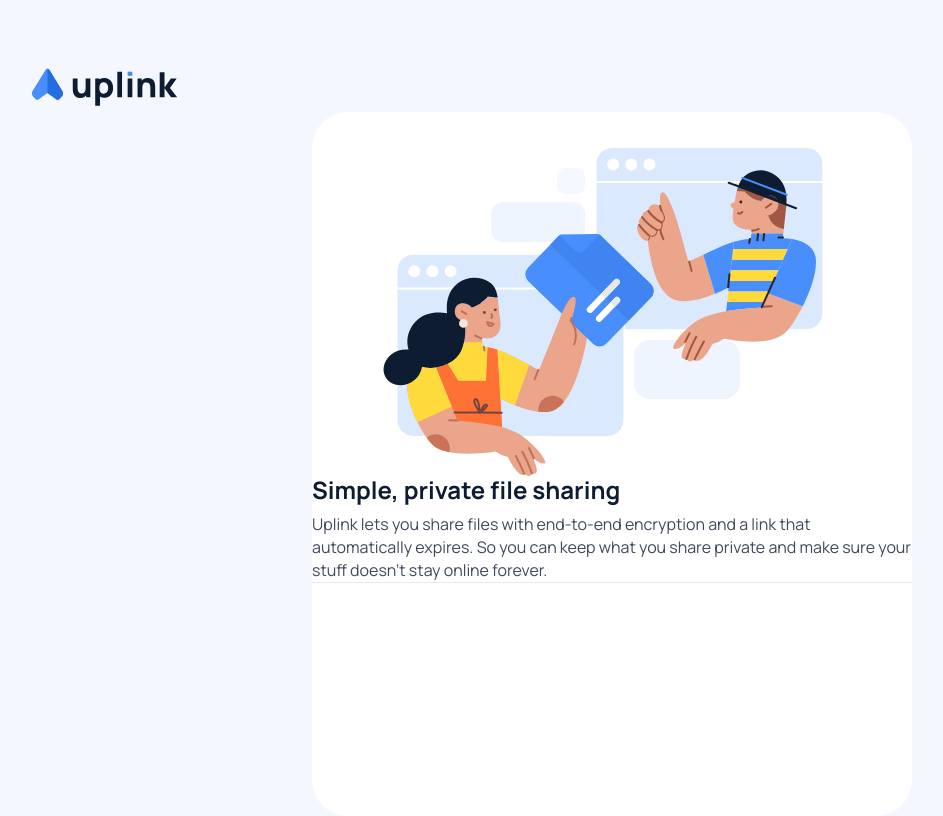
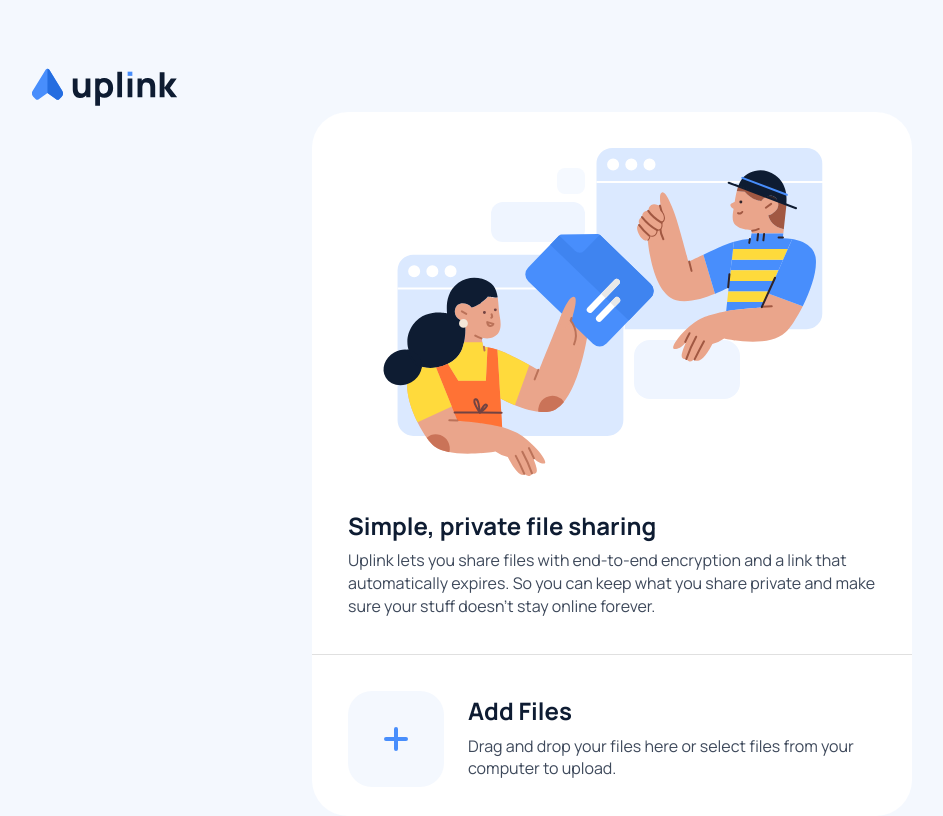
Before and after one commit to malvinh1/uplink, a React (Create React App) app in the folder frontend/: page / in a window 1280 px wide. Shown: the top 816 px of the page, without its empty margins (28-971 px from the left). Built offline with nearby package versions, Linux system fonts and the light colour scheme.

Commit message:
update home screen

```diff
--- a/frontend/src/screens/Home.tsx
+++ b/frontend/src/screens/Home.tsx
@@ -1,7 +1,8 @@
-import { makeStyles } from '@material-ui/core';
+import { Divider, makeStyles } from '@material-ui/core';
 import Typography from '@material-ui/core/Typography';
 import React from 'react';
 
+import AddIcon from '../assets/add.svg';
 import Illustration from '../assets/illustration.svg';
 import UplinkLogo from '../assets/logo.svg';
 
@@ -13,15 +14,33 @@ export default function Home() {
       <img src={UplinkLogo} height={48} />
       <div className={styles.card}>
         <img className={styles.image} src={Illustration} />
-        <Typography variant="h2" style={{ fontSize: 24 }} gutterBottom>
-          Simple, private file sharing
-        </Typography>
-        <Typography variant="body2">
-          Uplink lets you share files with end-to-end encryption and a link that
-          automatically expires. So you can keep what you share private and make
-          sure your stuff doesn&apos;t stay online forever.
-        </Typography>
-        <div style={{ height: 1, backgroundColor: '#e8e8e8' }} />
+        <div className={styles.textContainer}>
+          <Typography variant="h2" style={{ fontSize: 24 }} gutterBottom>
+            Simple, private file sharing
+          </Typography>
+          <Typography variant="body2">
+            Uplink lets you share files with end-to-end encryption and a link
+            that automatically expires. So you can keep what you share private
+            and make sure your stuff doesn&apos;t stay online forever.
+          </Typography>
+        </div>
+        <Divider />
+
+        <div className={styles.bottomCardContainer}>
+          <div className={styles.addItemsContainer}>
+            <img src={AddIcon} />
+          </div>
+
+          <div className={styles.bottomTextContainer}>
+            <Typography variant="h2" style={{ fontSize: 24 }} gutterBottom>
+              Add Files
+            </Typography>
+            <Typography variant="body2" style={{ padding: 0, margin: 0 }}>
+              Drag and drop your files here or select files from your computer
+              to upload.
+            </Typography>
+          </div>
+        </div>
       </div>
     </div>
   );
@@ -38,7 +57,6 @@ const useStyles = makeStyles(({ palette, breakpoints }) => ({
   card: {
     backgroundColor: palette.primary.light,
     margin: 'auto',
-
     borderRadius: 36,
     [breakpoints.up('lg')]: {
       width: 600,
@@ -50,4 +68,27 @@ const useStyles = makeStyles(({ palette, breakpoints }) => ({
     display: 'block',
     paddingTop: 36,
   },
+  textContainer: {
+    padding: 36,
+  },
+  bottomCardContainer: {
+    display: 'flex',
+    flexDirection: 'row',
+    alignItems: 'center',
+    justifyContent: 'space-between',
+    margin: 36,
+  },
+  addItemsContainer: {
+    width: 96,
+    height: 96,
+    borderRadius: 24,
+    backgroundColor: palette.secondary.light,
+    display: 'flex',
+    alignItems: 'center',
+    justifyContent: 'center',
+  },
+  bottomTextContainer: {
+    flex: 1,
+    marginLeft: 24,
+  },
 }));
```
Also changed, not shown: frontend/src/assets/add.svg (added).
